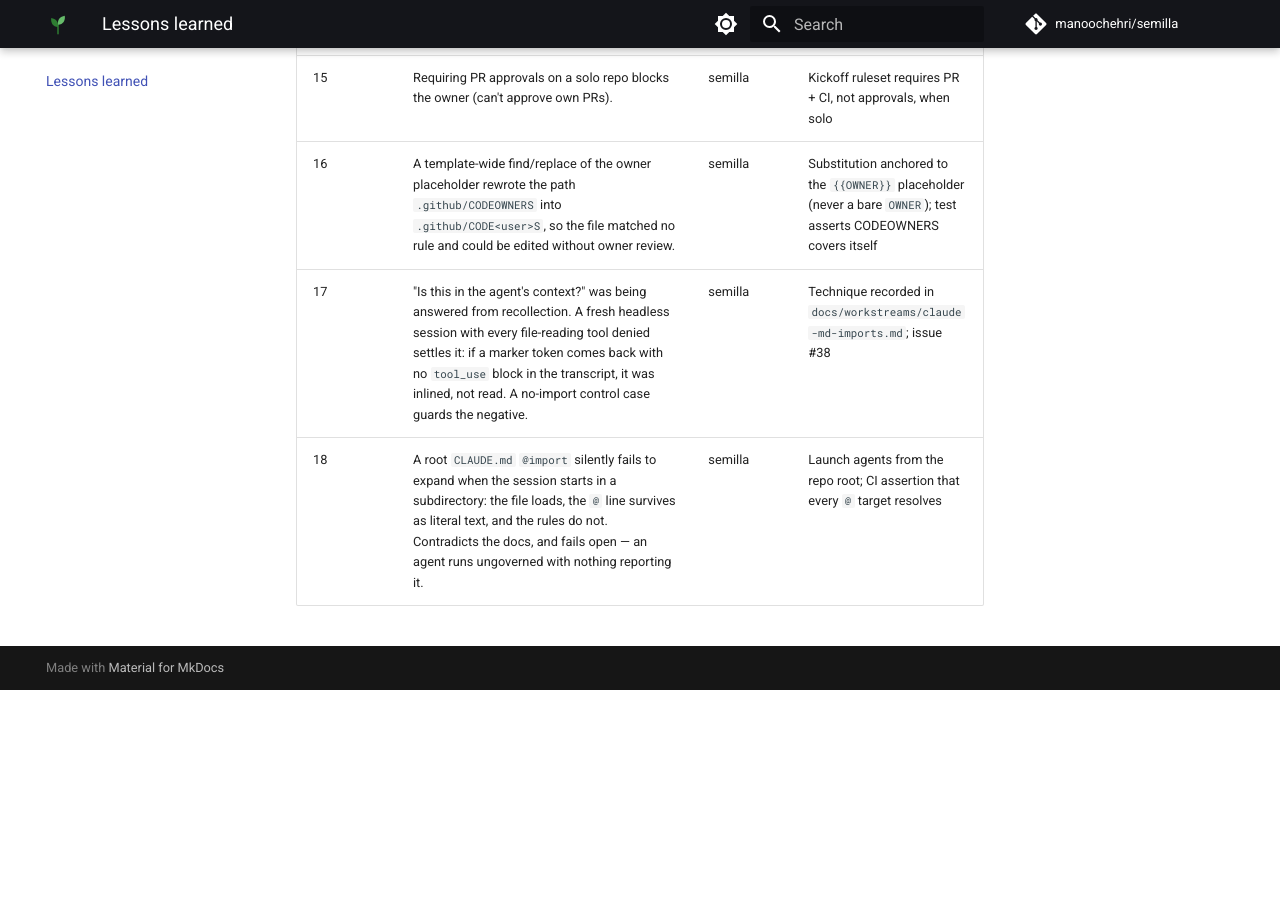
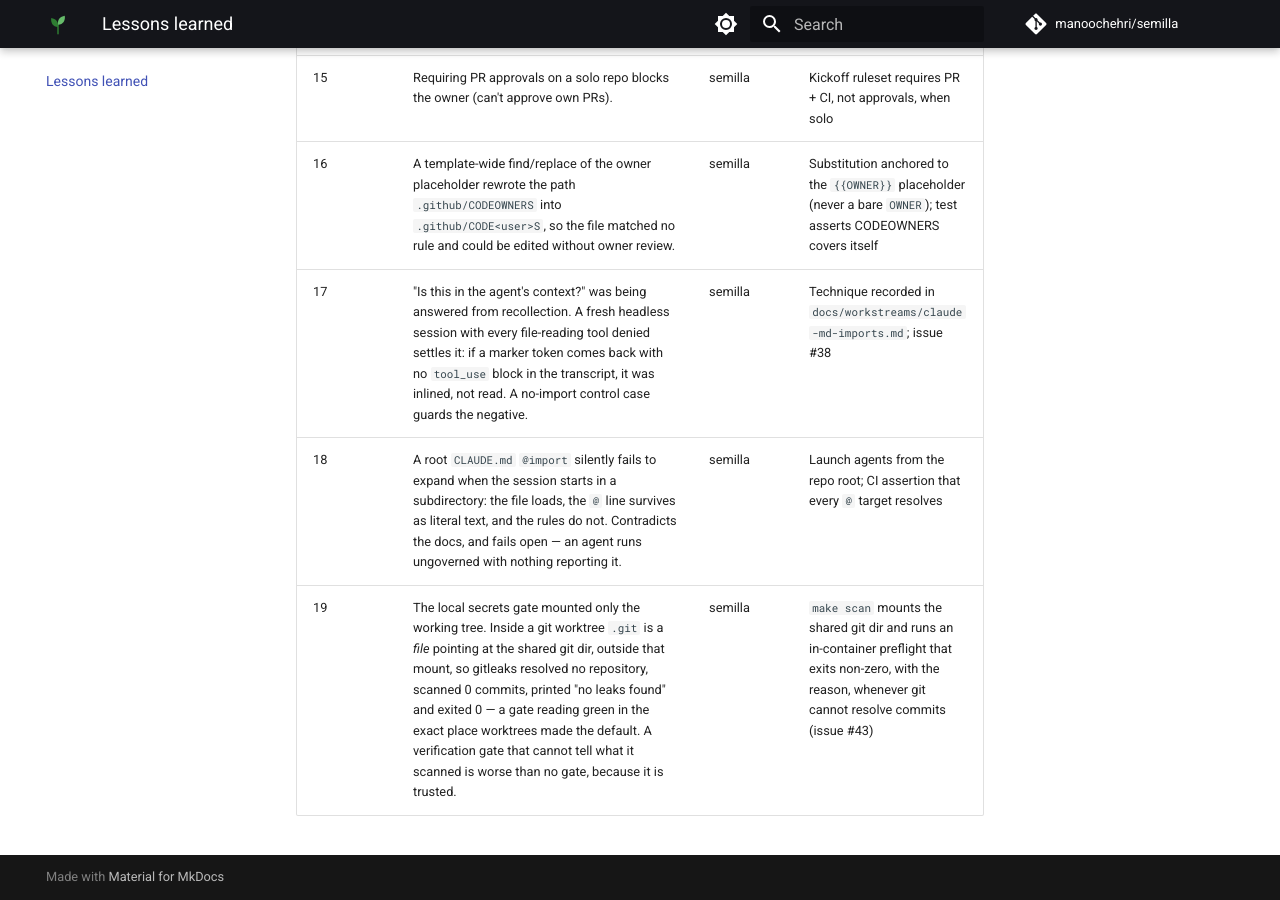
Before and after one commit to manoochehri/semilla, an MkDocs documentation site: the page built from handbook/lessons.md, in a window 1280 px wide and 900 px high, scrolled down 1454 px. Built offline with MkDocs 1.6.1 and Material for MkDocs 9.7.7, drawn with Linux system fonts in a browser that asks for light colours; comment, search, counter and statistics services are not loaded; before the commit the page ends 2144 px from its top, so only the background shows below that.

Commit message:
Note the make scan guard in the runbook and lessons (issue #43)
`make scan` now works from a worktree and fails loudly instead of reporting
success after scanning nothing. Recorded in docs/RUNBOOK.md and as lesson 19,
since a verification gate that silently checks nothing is worse than no gate.

```diff
--- a/.template/LESSONS.md
+++ b/.template/LESSONS.md
@@ -23,3 +23,4 @@ Add new lessons with `/template-improve`.
 | 16 | A template-wide find/replace of the owner placeholder rewrote the path `.github/CODEOWNERS` into `.github/CODE<user>S`, so the file matched no rule and could be edited without owner review. | semilla | Substitution anchored to the `{{OWNER}}` placeholder (never a bare `OWNER`); test asserts CODEOWNERS covers itself |
 | 17 | "Is this in the agent's context?" was being answered from recollection. A fresh headless session with every file-reading tool denied settles it: if a marker token comes back with no `tool_use` block in the transcript, it was inlined, not read. A no-import control case guards the negative. | semilla | Technique recorded in `docs/workstreams/claude-md-imports.md`; issue #38 |
 | 18 | A root `CLAUDE.md` `@import` silently fails to expand when the session starts in a subdirectory: the file loads, the `@` line survives as literal text, and the rules do not. Contradicts the docs, and fails open — an agent runs ungoverned with nothing reporting it. | semilla | Launch agents from the repo root; CI assertion that every `@` target resolves |
+| 19 | The local secrets gate mounted only the working tree. Inside a git worktree `.git` is a *file* pointing at the shared git dir, outside that mount, so gitleaks resolved no repository, scanned 0 commits, printed "no leaks found" and exited 0 — a gate reading green in the exact place worktrees made the default. A verification gate that cannot tell what it scanned is worse than no gate, because it is trusted. | semilla | `make scan` mounts the shared git dir and runs an in-container preflight that exits non-zero, with the reason, whenever git cannot resolve commits (issue #43) |
```
Also changed, not shown: docs/RUNBOOK.md (+5 -0 lines).
